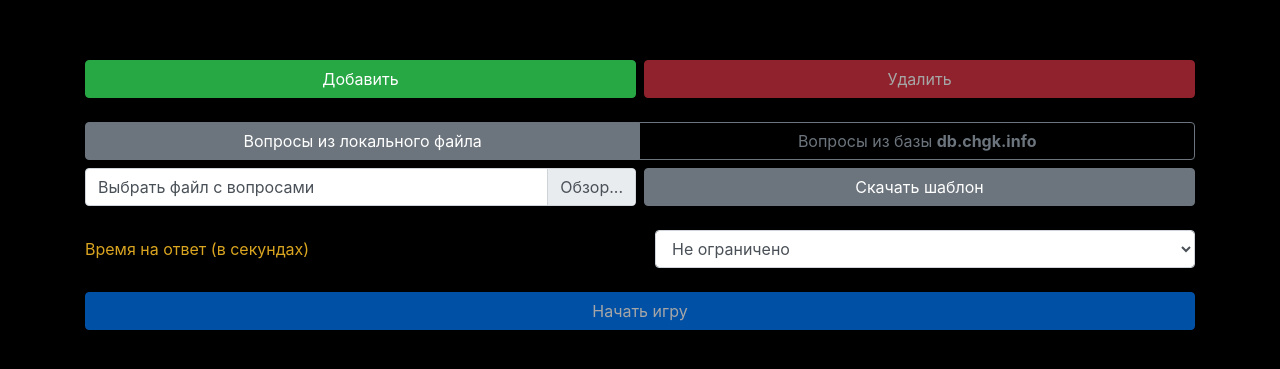
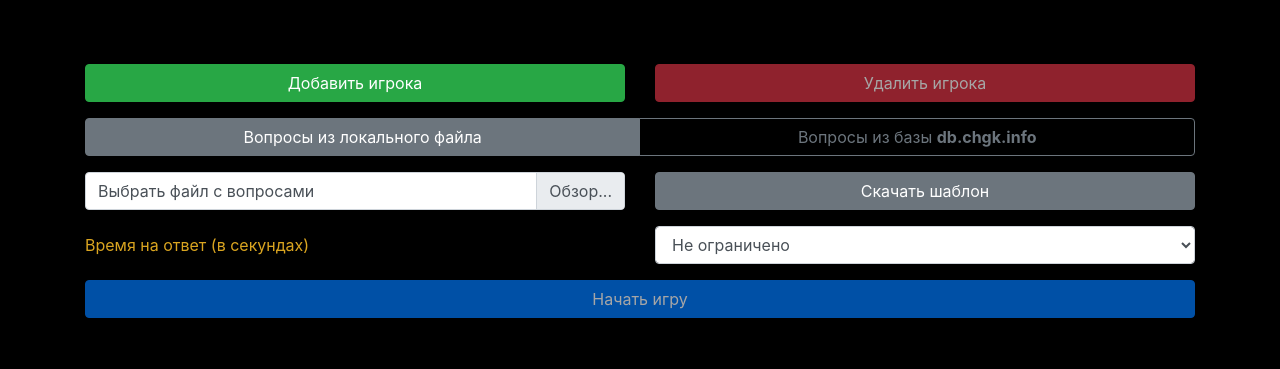
Before and after one commit to morozec/jeopardy, a React (Create React App) app: page /reg in a window 1280 px wide. Shown: the part 209-578 px from the top of the page. Built offline with nearby package versions, Linux system fonts and the light colour scheme; the HTML template or start-up script is replaced by a standard one.

Commit message:
Form.Group

```diff
--- a/src/components/Registration.js
+++ b/src/components/Registration.js
@@ -174,48 +174,66 @@ export default function Registration(props) {
 
                 <Container>
 
+                    <Form>
+
+                        <Form.Group as={Row}>
+                            <Col>
                                 <ListGroup>
                                     {playersInputs}
                                 </ListGroup>
-
-                    <div className='d-flex mt-2 mb-4'>
-                        <Button variant='success' className='half-width mr-1' onClick={handlePlus}>Добавить</Button>
-                        <Button variant='danger' className='half-width ml-1' onClick={handleRemove}
-                            disabled={selectedPlayer < 0 || selectedPlayer >= players.length}>
-                            Удалить
-                        </Button>
-                    </div>
+                            </Col>
+                        </Form.Group>
 
 
+                        <Form.Group as={Row}>
+                            <Col sm='6'>
+                                <Button variant='success' onClick={handlePlus} block>Добавить игрока</Button>
+                            </Col>
+                            <Col sm='6'>
+                                <Button variant='danger' onClick={handleRemove} block
+                                    disabled={selectedPlayer < 0 || selectedPlayer >= players.length}>
+                                    Удалить игрока
+                                </Button>
+                            </Col>
+                        </Form.Group>
+
+                        <Form.Group as={Row}>
+                            <Col>
                                 <ToggleButtonGroup type="radio" name="packageSource" value={packageSource} onChange={handleChangePackageSource}
-                        className='d-flex mb-2'>
+                                    className='d-flex'>
                                     <ToggleButton variant='outline-secondary' value={0}>Вопросы из локального файла</ToggleButton>
                                     <ToggleButton variant='outline-secondary' value={1}>Вопросы из базы <strong>db.chgk.info</strong></ToggleButton>
                                 </ToggleButtonGroup>
+                            </Col>
+                        </Form.Group>
 
 
                         {packageSource === 0 &&
-                        <div className='d-flex mb-4'>
-                            <div className="custom-file half-width mr-1 ">
+                            <Form.Group as={Row}>
+                                <Col sm='6'>
+                                    <div className="custom-file">
                                         <input type="file" className="custom-file-input pointer" id="packageFile" accept='.json' onChange={handleUserLoadFile} required />
                                         <label className="custom-file-label" htmlFor="packageFile" data-browse="Обзор...">{userFileName !== '' ? userFileName : 'Выбрать файл с вопросами'}</label>
                                     </div>
-                            <div className='half-width ml-1'>
+                                </Col>
+                                <Col sm='6'>
                                     <Button variant='secondary' href='/package.json' block download>Скачать шаблон</Button>
-                            </div>
-                        </div>
+                                </Col>
+                            </Form.Group>
                         }
 
                         {packageSource === 1 &&
-                        <Form.Group className='mb-4'>
+                            <Form.Group as={Row}>
+                                <Col>
                                     <Form.Control as="select" value={selectedPackegeId} onChange={handleSelectedPackageChanged}>
                                         {packagesOptions}
                                     </Form.Control>
+                                </Col>
                             </Form.Group>
                         }
 
 
-                    <Form.Group as={Row} className='mb-4'>
+                        <Form.Group as={Row}>
                             <Form.Label column sm='6'>Время на ответ (в секундах)</Form.Label>
                             <Col sm='6'>
                                 <Form.Control as="select" value={limitedTime} onChange={(e) => setLimitedTime(+e.target.value)}>
@@ -224,7 +242,8 @@ export default function Registration(props) {
                             </Col>
                         </Form.Group>
 
-
+                        <Form.Group as={Row}>
+                            <Col>
                                 <Link className='start-game-link'
                                     to={{
                                         pathname: '/',
@@ -243,6 +262,10 @@ export default function Registration(props) {
                                         Начать игру
                                     </Button>
                                 </Link>
+                            </Col>
+                        </Form.Group>
+
+                    </Form>
 
 
                     <Modal show={showGames} onHide={handleHideGames} centered>
```
Lines whose indentation alone changed are shown as unchanged.
